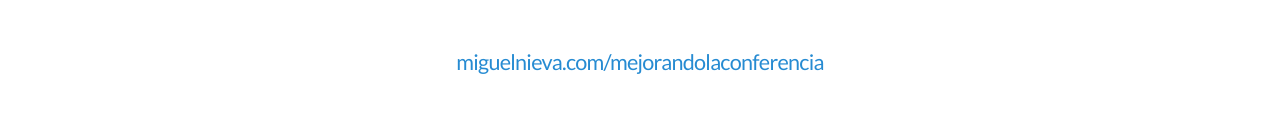
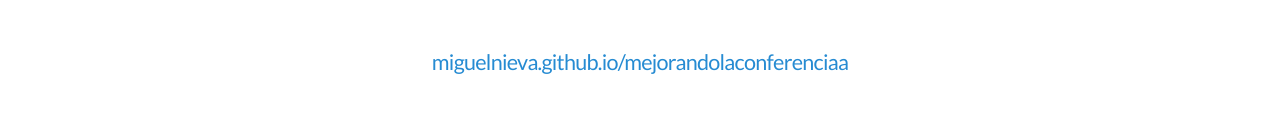
Before and after one commit to MiguelNieva/mejorandolaconferencia, a website: page index.html in a window 1280 px wide. Shown: the part 497-636 px from the top of the page. Drawn offline with Linux system fonts and the light colour scheme.

Commit message:
Cambio de dirección de la presentación

```diff
--- a/index.html
+++ b/index.html
@@ -50,7 +50,7 @@
 						<small>Por <a href="http://miguelnieva.com/" target="_blank">Miguel Nieva</a> / <a href="http://twitter.com/mikenieva" target="_blank">@mikenieva</a></small>
 					</p>
 					<br>
-					<p><small><a href="http://miguelnieva.com/mejorandolaconferencia" target="_blank">miguelnieva.com/mejorandolaconferencia</a></small></p>
+					<p><small><a href="http://miguelnieva.github.io/mejorandolaconferencia" target="_blank">miguelnieva.github.io/mejorandolaconferenciaa</a></small></p>
 				</section>
 
 <!-- Slide 2 -->
```
